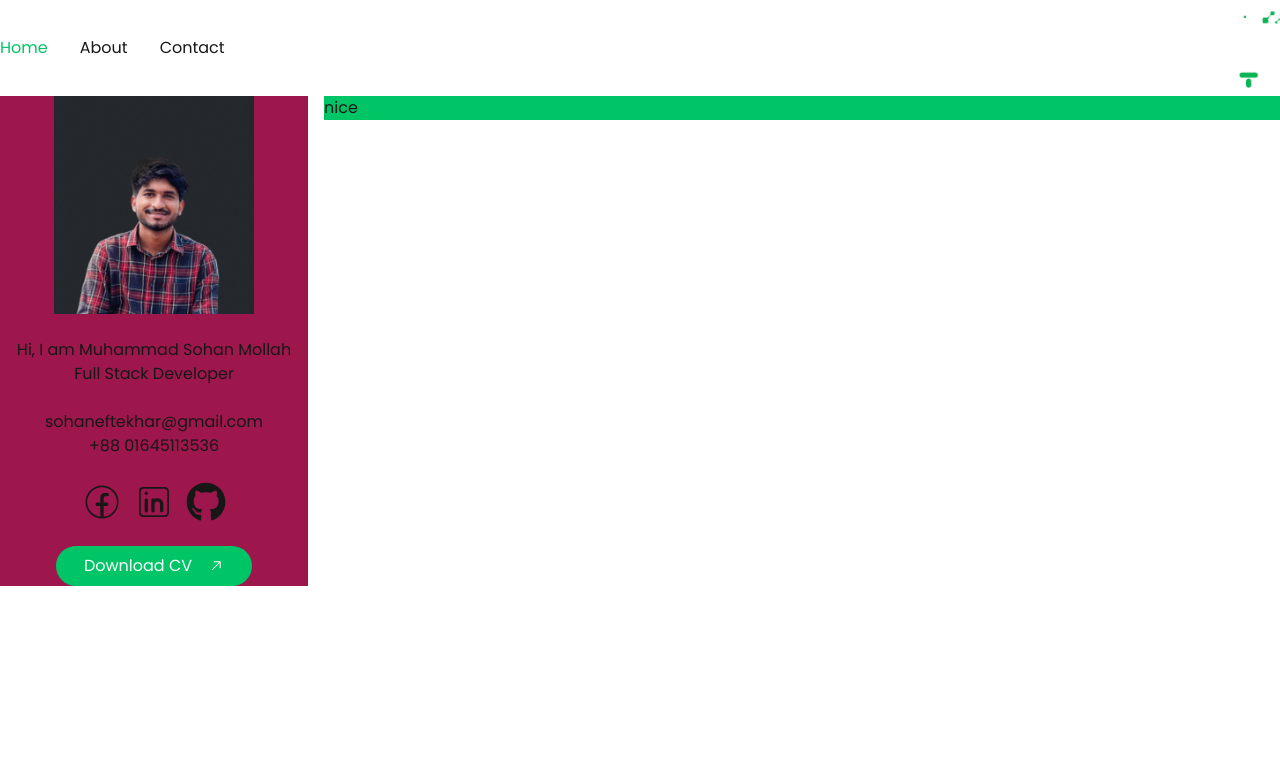
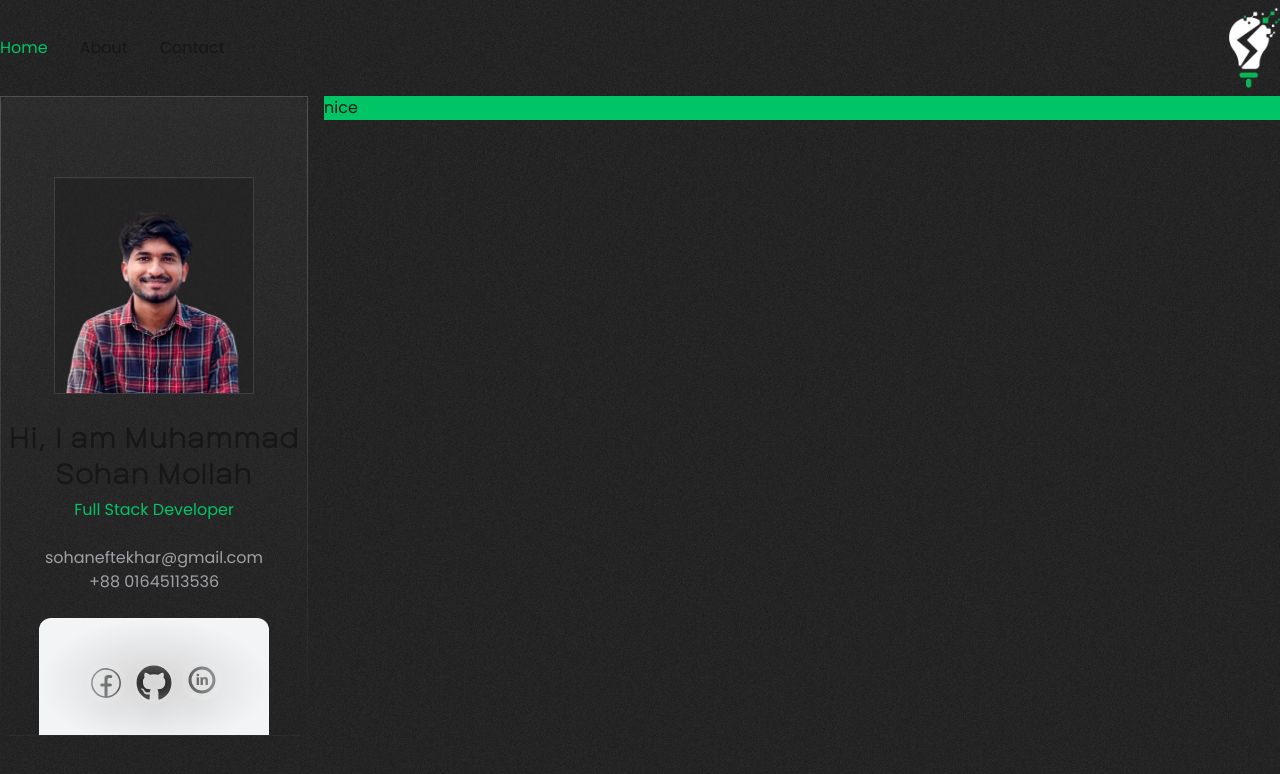
Before and after one commit to sohanthink/sohanthink, a Next.js app: page / in a window 1280 px wide. Shown: the top 774 px of the page. Built offline with nearby package versions, Linux system fonts and the light colour scheme.

Commit message:
side profilebar  done

```diff
--- a/app/globals.css
+++ b/app/globals.css
@@ -14,6 +14,38 @@
   }
 }
 
+.shadow-box {
+  position: relative;
+  background: -webkit-gradient(
+    linear,
+    left top,
+    left bottom,
+    from(rgba(255, 255, 255, 0.04)),
+    to(rgba(32, 32, 32, 0.1))
+  );
+  background: linear-gradient(
+    180deg,
+    rgba(255, 255, 255, 0.04) 0%,
+    rgba(32, 32, 32, 0.1) 100%
+  );
+  border: 1px solid;
+  border-width: 1px;
+  border-image-slice: 1;
+  border-image-source: linear-gradient(
+    180deg,
+    rgba(255, 255, 255, 0.2) 0%,
+    rgba(32, 32, 32, 0.1) 100%
+  );
+  border-radius: 10px;
+  overflow: hidden;
+}
+
+.common_bg {
+  scroll-behavior: smooth;
+  background-color: #202020;
+  background-image: url(../public/images/dark-bg.png);
+}
+
 body {
   color: var(--foreground);
   background: var(--background);
--- a/app/layout.js
+++ b/app/layout.js
@@ -44,7 +44,6 @@ export const metadata = {
     "iOS development",
   ],
   author: "Muhammad Sohan Mollah",
-  viewport: "width=device-width, initial-scale=1.0",
 };
 
 export default function RootLayout({ children }) {
@@ -55,10 +54,10 @@ export default function RootLayout({ children }) {
         {/* <link rel="icon" href="/favicon.svg" type="image/svg+xml" /> */}
       </head>
       <body
-        className={`${poppins.className} ${myLocalFont.variable} antialiased`}
+        className={`${poppins.className} ${myLocalFont.variable} antialiased common_bg`}
       >
         <Navbar />
-        <div className="grid grid-cols-4 gap-4 container">
+        <div className="grid grid-cols-4 gap-4 container ">
           <div className="">
             <ProfileBar />
           </div>
--- a/components/common/ProfileBar.jsx
+++ b/components/common/ProfileBar.jsx
@@ -2,31 +2,37 @@ import Image from 'next/image'
 import React from 'react'
 
 import Link from 'next/link';
-import profile from '@/public/images/dark sohan.jpg'
+import profile from '@/public/images/sohan2.jpg'
 import { CiFacebook, CiLinkedin } from "react-icons/ci";
 import { FaGithub } from "react-icons/fa";
 import { GoArrowUpRight } from "react-icons/go";
+import { CardDemo } from '../ui/Card';
 
 
 const ProfileBar = () => {
     return (
-        <div className="flex-col items-center space-y-6 bg-pink-800">
-            <div className='flex justify-center items-center'><Image src={profile} alt="profile" width={200} height={200} /></div>
-            <div>
-                <h3 className='text-center'>Hi, I am Muhammad Sohan Mollah</h3>
-                <h4 className='text-center'>Full Stack Developer</h4>
+        <div className="flex-col items-center space-y-6 shadow-box h-[80vh]">
+
+            <div className='flex justify-center items-center mt-20'>
+                <Image className='border border-1 border-gray-500/30' src={profile} alt="profile" width={200} height={200} />
             </div>
-            <div className='text-center'>
+
+            <div className='space-y-2'>
+                <h3 className='text-center font-sspro text-3xl'>Hi, I am Muhammad Sohan Mollah</h3>
+                <h4 className='text-center text-green'>Full Stack Developer</h4>
+            </div>
+
+            <div className='text-center text-grayColor'>
                 <p><a href="mailto:sohaneftekhar@gmail.com">sohaneftekhar@gmail.com</a></p>
                 <p><a href="tel:+8801645113536">+88 01645113536</a></p>
             </div>
-            <div className='flex gap-3 items-center justify-center'>
-                <Link href="https://www.facebook.com/sohanthink" target='_blank'><CiFacebook className='w-10 h-10 ' /></Link>
-                <Link href="https://www.linkedin.com/in/sohanthink/" target='_blank'><CiLinkedin className='w-10 h-10' /></Link>
-                <Link href="https://www.github.com/sohanthink" target='_blank'><FaGithub className='w-10 h-10' /></Link>
+
+            <div>
+                <CardDemo />
             </div>
+
             <div className='flex items-center justify-center'>
-                <button className='bg-green text-white px-7 py-2 rounded-full flex gap-4 justify-center items-center'>Download CV <GoArrowUpRight />
+                <button className='bg-green text-white px-7 py-2 rounded-full flex gap-4 justify-center items-center hover:bg-[#202020] ease-in-out duration-300'>Download CV <GoArrowUpRight />
                 </button>
             </div>
         </div>
--- /dev/null
+++ b/components/ui/Card.jsx
@@ -0,0 +1,179 @@
+"use client";
+import { animate, motion } from "framer-motion";
+import React, { useEffect } from "react";
+import { cn } from "@/lib/utils";
+import { GoCopilot } from "react-icons/go";
+import Link from "next/link";
+import { CiFacebook } from "react-icons/ci";
+import { FaGithub } from "react-icons/fa";
+import { TiSocialLinkedinCircular } from "react-icons/ti";
+
+export function CardDemo() {
+    return (
+        (
+            <Card>
+                <CardSkeletonContainer>
+                    <Skeleton />
+                </CardSkeletonContainer>
+            </Card>
+        )
+    );
+}
+
+const Skeleton = () => {
+    const scale = [1, 1.1, 1];
+    const transform = ["translateY(0px)", "translateY(-4px)", "translateY(0px)"];
+    const sequence = [
+        [
+            ".circle-1",
+            {
+                scale,
+                transform,
+            },
+            { duration: 0.8 },
+        ],
+        [
+            ".circle-2",
+            {
+                scale,
+                transform,
+            },
+            { duration: 0.8 },
+        ],
+        [
+            ".circle-3",
+            {
+                scale,
+                transform,
+            },
+            { duration: 0.8 },
+        ],
+        [
+            ".circle-4",
+            {
+                scale,
+                transform,
+            },
+            { duration: 0.8 },
+        ],
+        [
+            ".circle-5",
+            {
+                scale,
+                transform,
+            },
+            { duration: 0.8 },
+        ],
+    ];
+
+    useEffect(() => {
+        animate(sequence, {
+            // @ts-ignore
+            repeat: Infinity,
+            repeatDelay: 1,
+        });
+    }, []);
+    return (
+        (<div
+            className="overflow-hidden h-full relative flex items-center justify-center">
+            <div className="flex flex-row flex-shrink-0 justify-center items-center gap-2">
+                <Container className="h-10 w-10 circle-2">
+                    <Link href="https://www.facebook.com/sohanthink" target='_blank'><CiFacebook className='w-9 h-9' /></Link>
+                </Container>
+                <Container className="h-10 w-10 circle-3">
+                    <Link href="https://www.github.com/sohanthink" target='_blank'><FaGithub className='w-9 h-9' /></Link>
+                </Container>
+                <Container className="h-10 w-10 circle-4">
+                    <Link href="https://www.linkedin.com/in/sohanthink/" target='_blank'><TiSocialLinkedinCircular className='w-9 h-9' /></Link>
+                </Container>
+            </div>
+            <div
+                className="h-20 w-px absolute top-5 m-auto z-40 bg-gradient-to-b from-transparent via-cyan-500 to-transparent animate-move">
+                <div className="w-10 h-20 top-1/2 -translate-y-1/2 absolute -left-10">
+                    <Sparkles />
+                </div>
+            </div>
+        </div>)
+    );
+};
+const Sparkles = () => {
+    const randomMove = () => Math.random() * 2 - 1;
+    const randomOpacity = () => Math.random();
+    const random = () => Math.random();
+    return (
+        (<div className="absolute inset-0">
+            {[...Array(12)].map((_, i) => (
+                <motion.span
+                    key={`star-${i}`}
+                    animate={{
+                        top: `calc(${random() * 100}% + ${randomMove()}px)`,
+                        left: `calc(${random() * 100}% + ${randomMove()}px)`,
+                        opacity: randomOpacity(),
+                        scale: [1, 1.2, 0],
+                    }}
+                    transition={{
+                        duration: random() * 2 + 4,
+                        repeat: Infinity,
+                        ease: "linear",
+                    }}
+                    style={{
+                        position: "absolute",
+                        top: `${random() * 100}%`,
+                        left: `${random() * 100}%`,
+                        width: `2px`,
+                        height: `2px`,
+                        borderRadius: "50%",
+                        zIndex: 1,
+                    }}
+                    className="inline-block bg-black dark:bg-white"></motion.span>
+            ))}
+        </div>)
+    );
+};
+
+export const Card = ({
+    className,
+    children
+}) => {
+    return (
+        (<div
+            className={cn(
+                "max-w-sm w-3/4 mx-auto rounded-xl border border-[rgba(255,255,255,0.10)] dark:bg-[rgba(40,40,40,0.70)] bg-gray-100 shadow-[2px_4px_16px_0px_rgba(248,248,248,0.06)_inset] group",
+                className
+            )}>
+            {children}
+        </div>)
+    );
+};
+
+
+export const CardSkeletonContainer = ({
+    className,
+    children,
+    showGradient = true
+}) => {
+    return (
+        (<div
+            className={cn("h-[5rem] md:h-[8rem] rounded-xl z-40", className, showGradient &&
+                "bg-neutral-300 dark:bg-[rgba(40,40,40,0.70)] [mask-image:radial-gradient(50%_50%_at_50%_50%,white_0%,transparent_100%)]")}>
+            {children}
+        </div>)
+    );
+};
+
+const Container = ({
+    className,
+    children
+}) => {
+    return (
+        (<div
+            className={cn(
+                `h-16 w-16 rounded-full flex items-center justify-center bg-[rgba(248,248,248,0.01)]
+    shadow-[0px_0px_8px_0px_rgba(248,248,248,0.25)_inset,0px_32px_24px_-16px_rgba(0,0,0,0.40)]
+    `,
+                className
+            )}>
+            {children}
+        </div>)
+    );
+};
--- /dev/null
+++ b/lib/utils.js
@@ -0,0 +1,6 @@
+import { clsx } from "clsx";
+import { twMerge } from "tailwind-merge";
+
+export function cn(...inputs) {
+  return twMerge(clsx(inputs));
+}
--- a/package.json
+++ b/package.json
@@ -9,10 +9,13 @@
     "lint": "next lint"
   },
   "dependencies": {
+    "clsx": "^2.1.1",
+    "framer-motion": "^11.15.0",
     "next": "15.1.0",
     "react": "^19.0.0",
     "react-dom": "^19.0.0",
-    "react-icons": "^5.4.0"
+    "react-icons": "^5.4.0",
+    "tailwind-merge": "^2.5.5"
   },
   "devDependencies": {
     "postcss": "^8",
--- a/tailwind.config.mjs
+++ b/tailwind.config.mjs
@@ -8,12 +8,22 @@ export default {
   ],
   theme: {
     extend: {
+      animation: {
+        move: "move 5s linear infinite",
+      },
+      keyframes: {
+        move: {
+          "0%": { transform: "translateX(-200px)" },
+          "100%": { transform: "translateX(200px)" },
+        },
+      },
       fontFamily: {
         sspro: ["var(--font-enb)", ...fontFamily.sans],
       },
       colors: {
         green: "#00c566",
         themeColor: "#00c566",
+        grayColor: "#A0A1A6",
       },
       container: {
         center: true,
```
Also changed, not shown: 1 other file (tests, documents, lock files or other folders).
